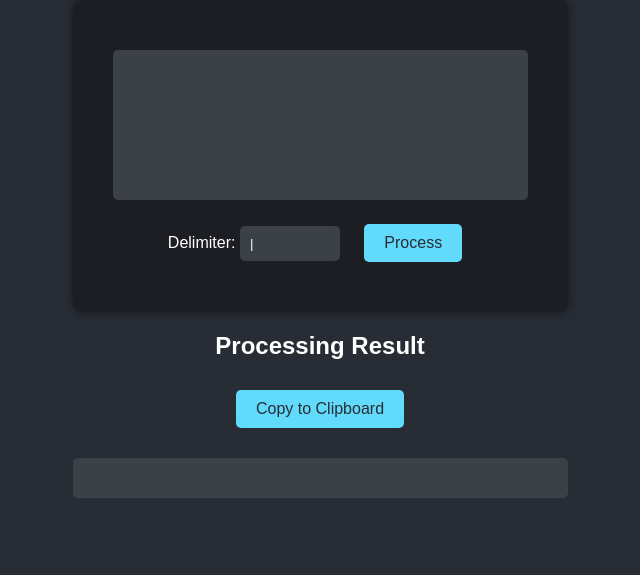
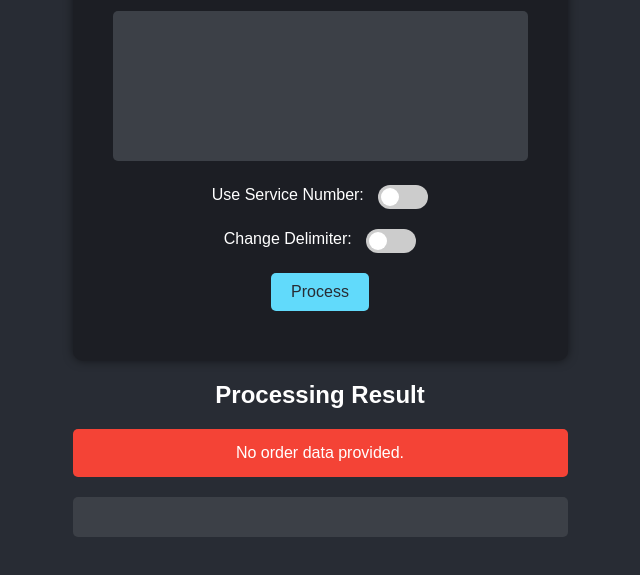
Before and after one commit to Xymontra/OrderDataProcessor, a plain HTML site: page index.html in a window 1280 px wide. Both pictures are taken after a click on the button "Process". Shown: the part 181-756 px from the top of the page, without its empty margins (320-960 px from the left). Drawn offline with Linux system fonts and the light colour scheme.

Commit message:
New section and theme added

```diff
--- a/css/styles.css
+++ b/css/styles.css
@@ -41,9 +41,9 @@ input[type="text"] {
     border-radius: 5px;
     background-color: #3c4047;
     color: #ffffff;
-    margin-right: 10px;
-    max-width: 100px;
-    width: 100%;
+    margin: 10px 0;
+    max-width: 200px;
+    width: auto;
     box-sizing: border-box;
 }
 
@@ -81,3 +81,63 @@ pre {
     margin-top: 20px;
     border-radius: 5px;
 }
+
+.error {
+    display: none;
+    background-color: #f44336;
+    color: white;
+    padding: 15px;
+    margin-top: 20px;
+    border-radius: 5px;
+}
+
+.switch {
+    position: relative;
+    display: inline-block;
+    width: 50px;
+    height: 24px;
+    margin: 10px;
+}
+
+.switch input {
+    opacity: 0;
+    width: 0;
+    height: 0;
+}
+
+.slider {
+    position: absolute;
+    cursor: pointer;
+    top: 0;
+    left: 0;
+    right: 0;
+    bottom: 0;
+    background-color: #ccc;
+    transition: .4s;
+    border-radius: 24px;
+}
+
+.slider:before {
+    position: absolute;
+    content: "";
+    height: 18px;
+    width: 18px;
+    left: 3px;
+    bottom: 3px;
+    background-color: white;
+    transition: .4s;
+    border-radius: 50%;
+}
+
+input:checked + .slider {
+    background-color: #61dafb;
+}
+
+input:checked + .slider:before {
+    transform: translateX(26px);
+}
+
+.toggle-label {
+    vertical-align: middle;
+    margin-left: 10px;
+}
--- a/index.html
+++ b/index.html
@@ -11,13 +11,30 @@
         <h1>Order Data Processor</h1>
         <div class="input-container">
             <textarea id="orderData" rows="10" cols="50"></textarea><br>
-            <label for="delimiter">Delimiter:</label>
-            <input type="text" id="delimiter" value="|">
+            <label for="useServiceNumber" class="toggle-label">Use Service Number:</label>
+            <label class="switch">
+                <input type="checkbox" id="useServiceNumber" onchange="toggleServiceNumber()">
+                <span class="slider round"></span>
+            </label><br>
+            <div id="serviceNumberContainer" style="display: none;">
+                <label for="serviceNumber">Service Number (optional):</label>
+                <input type="text" id="serviceNumber"><br>
+            </div>
+            <label for="useDelimiter" class="toggle-label">Change Delimiter:</label>
+            <label class="switch">
+                <input type="checkbox" id="useDelimiter" onchange="toggleDelimiter()">
+                <span class="slider round"></span>
+            </label><br>
+            <div id="delimiterContainer" style="display: none;">
+                <label for="delimiter">Delimiter:</label>
+                <input type="text" id="delimiter" value="|"><br>
+            </div>
             <button onclick="processOrderData()">Process</button>
         </div>
         <h2>Processing Result</h2>
         <button id="copyButton" onclick="copyToClipboard()" style="display: none;">Copy to Clipboard</button>
         <div id="notification" class="notification"></div>
+        <div id="error" class="error"></div>
         <pre id="result"></pre>
     </div>
     <script src="js/script.js"></script>
--- a/js/script.js
+++ b/js/script.js
@@ -1,8 +1,17 @@
 function processOrderData() {
-    let orderData = document.getElementById('orderData').value;
-    let delimiter = document.getElementById('delimiter').value || '|';
+    let orderData = document.getElementById('orderData').value.trim();
+    let delimiter = document.getElementById('useDelimiter').checked ? document.getElementById('delimiter').value : '|';
+    let useServiceNumber = document.getElementById('useServiceNumber').checked;
+    let serviceNumber = document.getElementById('serviceNumber').value.trim();
     let lines = orderData.split('\n');
     let processedLines = [];
+
+    clearMessages();  // Clear previous messages
+
+    if (!orderData) {
+        showError('No order data provided.');
+        return;
+    }
 
     lines.forEach(line => {
         let fields = line.split('\t');
@@ -23,8 +32,18 @@ function processOrderData() {
             order_quantity = '0';  // No numbers, set order quantity to 0
         }
 
-        processedLines.push(`${delimiter} ${link_or_username} ${delimiter} ${order_quantity}`);
+        let processedLine = `${delimiter} ${link_or_username} ${delimiter} ${order_quantity}`;
+        if (useServiceNumber && serviceNumber) {
+            processedLine = `${serviceNumber} ${processedLine}`;
+        }
+
+        processedLines.push(processedLine);
     });
+
+    if (processedLines.length === 0) {
+        showError('No valid order data found.');
+        return;
+    }
 
     document.getElementById('result').innerText = processedLines.join('\n');
     document.getElementById('copyButton').style.display = 'inline-block'; // Show the copy button
@@ -81,3 +100,40 @@ function showNotification(message) {
         notification.style.display = 'none';
     }, 3000);  // Hide notification after 3 seconds
 }
+
+function showError(message) {
+    const error = document.getElementById('error');
+    error.innerText = message;
+    error.style.display = 'block';
+
+    setTimeout(function() {
+        error.style.display = 'none';
+    }, 3000);  // Hide error after 3 seconds
+}
+
+function clearMessages() {
+    const notification = document.getElementById('notification');
+    const error = document.getElementById('error');
+    notification.style.display = 'none';
+    error.style.display = 'none';
+}
+
+function toggleServiceNumber() {
+    const useServiceNumber = document.getElementById('useServiceNumber').checked;
+    const serviceNumberContainer = document.getElementById('serviceNumberContainer');
+    if (useServiceNumber) {
+        serviceNumberContainer.style.display = 'block';
+    } else {
+        serviceNumberContainer.style.display = 'none';
+    }
+}
+
+function toggleDelimiter() {
+    const useDelimiter = document.getElementById('useDelimiter').checked;
+    const delimiterContainer = document.getElementById('delimiterContainer');
+    if (useDelimiter) {
+        delimiterContainer.style.display = 'block';
+    } else {
+        delimiterContainer.style.display = 'none';
+    }
+}
```
